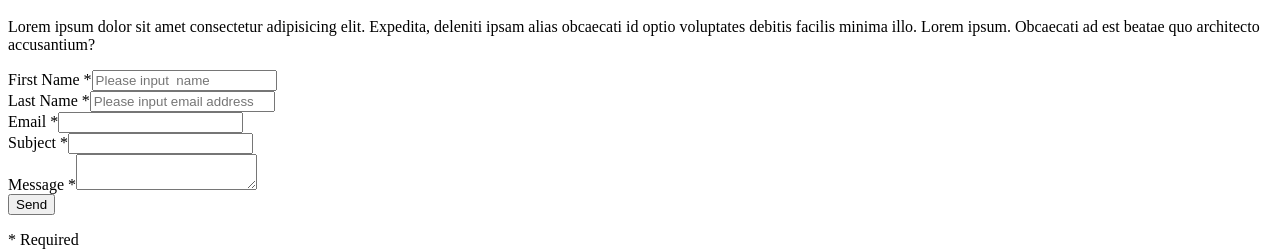
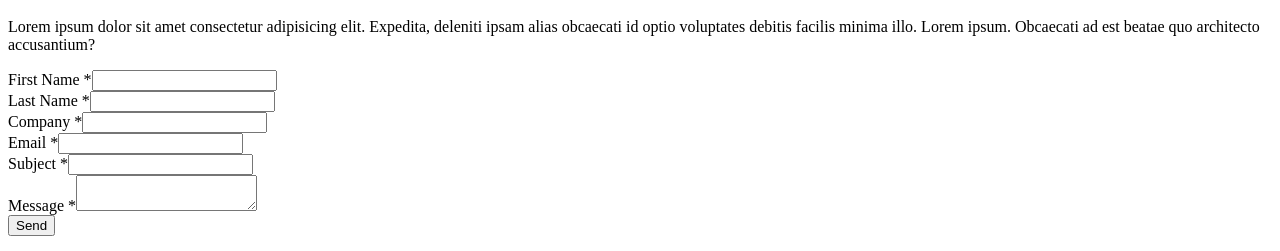
Before and after one commit to auzanxp/techno, a React (Vite) app: page / in a window 1280 px wide. Shown: the part 7019-7270 px from the top of the page. Built offline with nearby package versions, Linux system fonts and the light colour scheme.

Commit message:
feat: add validation form

```diff
--- a/src/components/Form.jsx
+++ b/src/components/Form.jsx
@@ -1,31 +1,79 @@
-function Form() {
+import { useForm } from "react-hook-form";
+import * as yup from "yup";
+import { yupResolver } from "@hookform/resolvers/yup";
+import { sendSchema } from "../schema/formValidation";
+
+const Form = () => {
+  const {
+    register,
+    handleSubmit,
+    reset,
+    formState: { errors },
+  } = useForm({
+    resolver: yupResolver(sendSchema),
+  });
+
+  const formSubmitHandler = (data) => {
+    console.log(data);
+    reset()
+  };
+
   return (
     <div className="w-full flex items-center justify-center">
-      <form>
+      <form onSubmit={handleSubmit(formSubmitHandler)}>
         <div className=" py-12 lg:px-20 px-6 w-screen lg:w-full">
-          <div className="sm:flex items-center mt-2">
+          <div className="sm:flex items-start sm:gap-2 mt-2">
             <div className="sm:w-1/2 flex flex-col">
               <label className="text-base font-medium leading-none text-gray-800">
                 First Name <span className="text-red-500">*</span>
               </label>
               <input
-                arial-label="Please input name"
-                type="name"
+                {...register("firstName")}
+                name="firstName"
                 className="text-base leading-none text-gray-900 p-3 focus:oultine-none focus:border-indigo-700 mt-4 bg-gray-100 border rounded border-gray-200 placeholder-gray-100"
-                placeholder="Please input  name"
               />
+              {errors.firstName ? (
+                <span className="text-red-500 pt-2">
+                  {errors.firstName.message}
+                </span>
+              ) : (
+                <></>
+              )}
             </div>
-            <div className="sm:w-1/2 flex flex-col sm:ml-6 sm:mt-0 mt-5">
+            <div className="sm:w-1/2 flex flex-col sm:mt-0 mt-5">
               <label className="text-base font-medium leading-none text-gray-800">
                 Last Name <span className="text-red-500">*</span>
               </label>
               <input
-                arial-label="Please input email address"
-                type="name"
+                {...register("lastName")}
+                name="lastName"
                 className="text-base leading-none text-gray-900 p-3 focus:oultine-none focus:border-indigo-700 mt-4 bg-gray-100 border rounded border-gray-200 placeholder-gray-100"
-                placeholder="Please input email address"
               />
+              {errors.lastName ? (
+                <span className="text-red-500 pt-2">
+                  {errors.lastName.message}
+                </span>
+              ) : (
+                <></>
+              )}
             </div>
+          </div>
+          <div className="w-full flex flex-col mt-5">
+            <label className="text-base font-medium leading-none text-gray-800">
+              Company <span className="text-red-500">*</span>
+            </label>
+            <input
+              {...register("company")}
+              name="company"
+              className="text-base leading-none text-gray-900 p-3 focus:oultine-none focus:border-indigo-700 mt-4 bg-gray-100 border rounded border-gray-200 placeholder-gray-100"
+            />
+            {errors.company ? (
+              <span className="text-red-500 pt-2">
+                {errors.company.message}
+              </span>
+            ) : (
+              <></>
+            )}
           </div>
           <div>
             <div className="w-full flex flex-col mt-5">
@@ -33,31 +81,52 @@ function Form() {
                 Email <span className="text-red-500">*</span>
               </label>
               <input
-                type="name"
+                {...register("email")}
+                name="email"
                 className="text-base leading-none text-gray-900 p-3 focus:oultine-none focus:border-indigo-700 mt-4 bg-gray-100 border rounded border-gray-200 placeholder-gray-100"
-                defaultValue={""}
               />
+              {errors.email ? (
+                <span className="text-red-500 pt-2">
+                  {errors.email.message}
+                </span>
+              ) : (
+                <></>
+              )}
             </div>
             <div className="w-full flex flex-col mt-5">
               <label className="text-base font-medium leading-none text-gray-800">
                 Subject <span className="text-red-500">*</span>
               </label>
               <input
-                type="name"
+                {...register("subject")}
+                name="subject"
                 className="text-base leading-none text-gray-900 p-3 focus:oultine-none focus:border-indigo-700 mt-4 bg-gray-100 border rounded border-gray-200 placeholder-gray-100"
-                defaultValue={""}
               />
+              {errors.subject ? (
+                <span className="text-red-500 pt-2">
+                  {errors.subject.message}
+                </span>
+              ) : (
+                <></>
+              )}
             </div>
             <div className="w-full flex flex-col mt-5">
               <label className="text-base font-medium leading-none text-gray-800">
                 Message <span className="text-red-500">*</span>
               </label>
               <textarea
+                {...register("messageContact")}
                 role="textbox"
-                type="name"
+                name="messageContact"
                 className="h-36 text-base leading-none text-gray-900 p-3 focus:oultine-none focus:border-indigo-700 mt-4 bg-gray-100 border rounded border-gray-200 placeholder-gray-100 resize-none"
-                defaultValue={""}
               />
+              {errors.messageContact ? (
+                <span className="text-red-500 pt-2">
+                  {errors.messageContact.message}
+                </span>
+              ) : (
+                <></>
+              )}
             </div>
           </div>
           <div className="flex items-center justify-between w-full">
@@ -72,6 +141,6 @@ function Form() {
       </form>
     </div>
   );
-}
+};
 
 export default Form;
--- /dev/null
+++ b/src/schema/formValidation.js
@@ -0,0 +1,10 @@
+import * as yup from "yup";
+
+export const sendSchema = yup.object().shape({
+    firstName: yup.string().required("first name is required!").min(3, "first name must be more than 3 characters"),
+    lastName: yup.string().required("last name is required!").min(3, "last name must be more than 3 characters"),
+    company: yup.string().required("company is required!").min(3, "company must be more than 3 characters"),
+    subject: yup.string().required("subject is required!").min(3, "subject must be more than 3 characters"),
+    messageContact: yup.string().required("message is required!").min(3, "message must be more than 3 characters"),
+    email: yup.string().required("email is required!").email().min(10, "email must be more than 10 characters"),
+});
```
